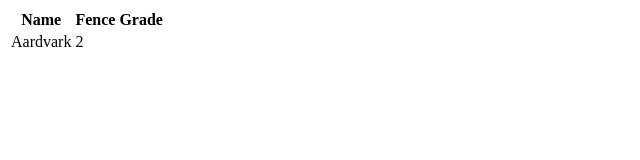
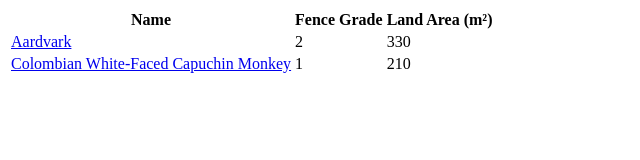
Before and after one commit to CodingGreen/pz-animal-list, a Gatsby site: page / in a window 1280 px wide. Shown: the whole page, without its empty margins (0-640 px from the left). Built offline with nearby package versions, Linux system fonts and the light colour scheme; Gatsby itself is replaced by a stand-in of ours.

Commit message:
:sparkles: Added row sorting
Also added new data and names now link to wiki

```diff
--- a/src/components/DataTable.jsx
+++ b/src/components/DataTable.jsx
@@ -1,15 +1,22 @@
 import React from 'react';
-import { useTable } from 'react-table';
+import { useTable, useSortBy } from 'react-table';
 import data from '../data/animals.json';
 
 const columns = [
   {
     Header: 'Name',
-    accessor: 'name',
+    id: 'name',
+    accessor: (row) => (
+      <a href={row.wikiLink}>{row.name}</a>
+    ),
   },
   {
     Header: 'Fence Grade',
     accessor: 'fenceGrade',
+  },
+  {
+    Header: 'Land Area (m²)',
+    accessor: 'landArea',
   },
 ];
 
@@ -20,7 +27,7 @@ const DataTable = () => {
     headerGroups,
     rows,
     prepareRow,
-  } = useTable({ columns, data });
+  } = useTable({ columns, data }, useSortBy);
 
   return (
     <table {...getTableProps()}>
@@ -28,7 +35,10 @@ const DataTable = () => {
         {headerGroups.map((headerGroup) => (
           <tr {...headerGroup.getHeaderGroupProps()}>
             {headerGroup.headers.map((column) => (
-              <th {...column.getHeaderProps()}>{column.render('Header')}</th>
+              <th {...{ ...column.getHeaderProps(), ...column.getSortByToggleProps() }}>
+                {column.render('Header')}
+                {column.isSorted ? (column.isSortedDesc ? ' 🔽' : ' 🔼') : ''}
+              </th>
             ))}
           </tr>
         ))}
--- a/src/data/animals.json
+++ b/src/data/animals.json
@@ -4,5 +4,11 @@
         "wikiLink": "https://planetzoo.fandom.com/wiki/Aardvark",
         "fenceGrade": 2,
         "landArea": 330
+    },
+    {
+        "name": "Colombian White-Faced Capuchin Monkey",
+        "wikiLink": "https://planetzoo.fandom.com/wiki/Colombian_White-Faced_Capuchin_Monkey",
+        "fenceGrade": 1,
+        "landArea": 210
     }
 ]
```
